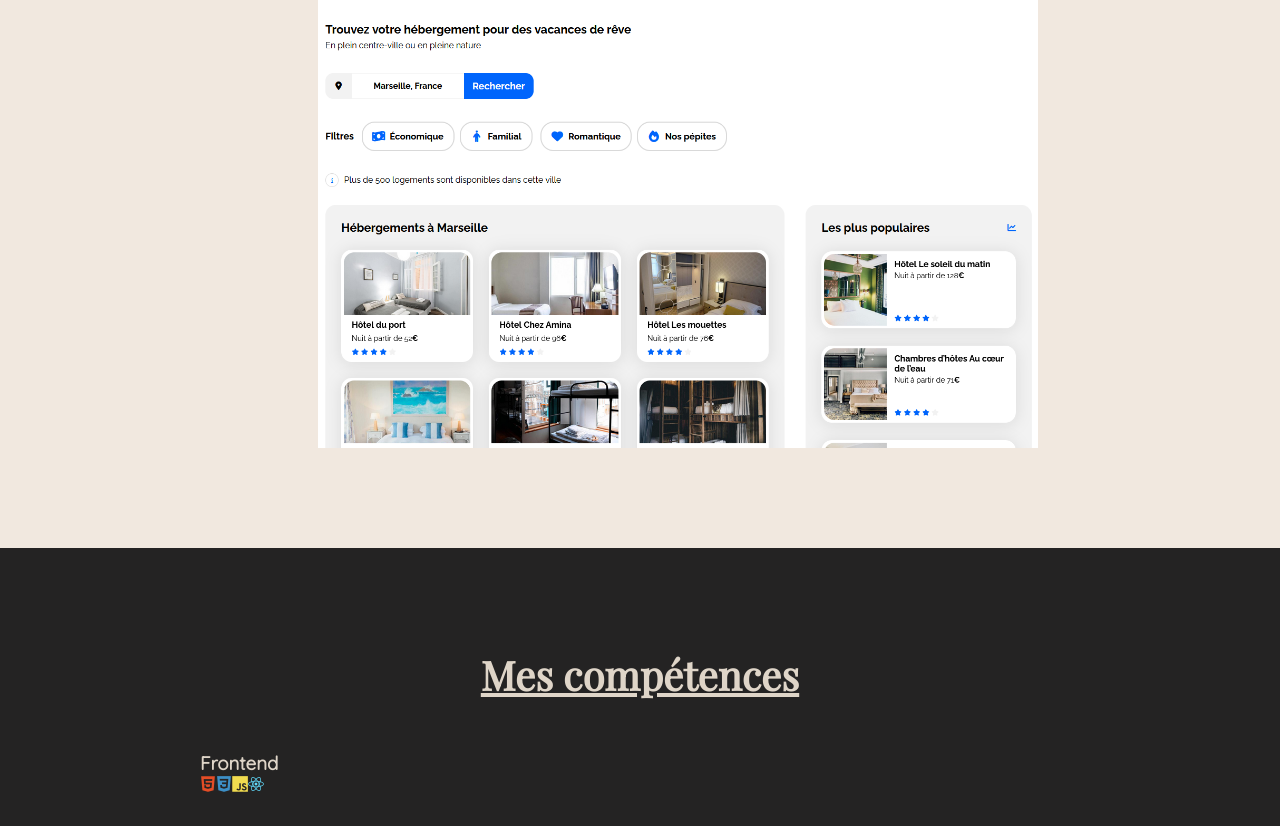
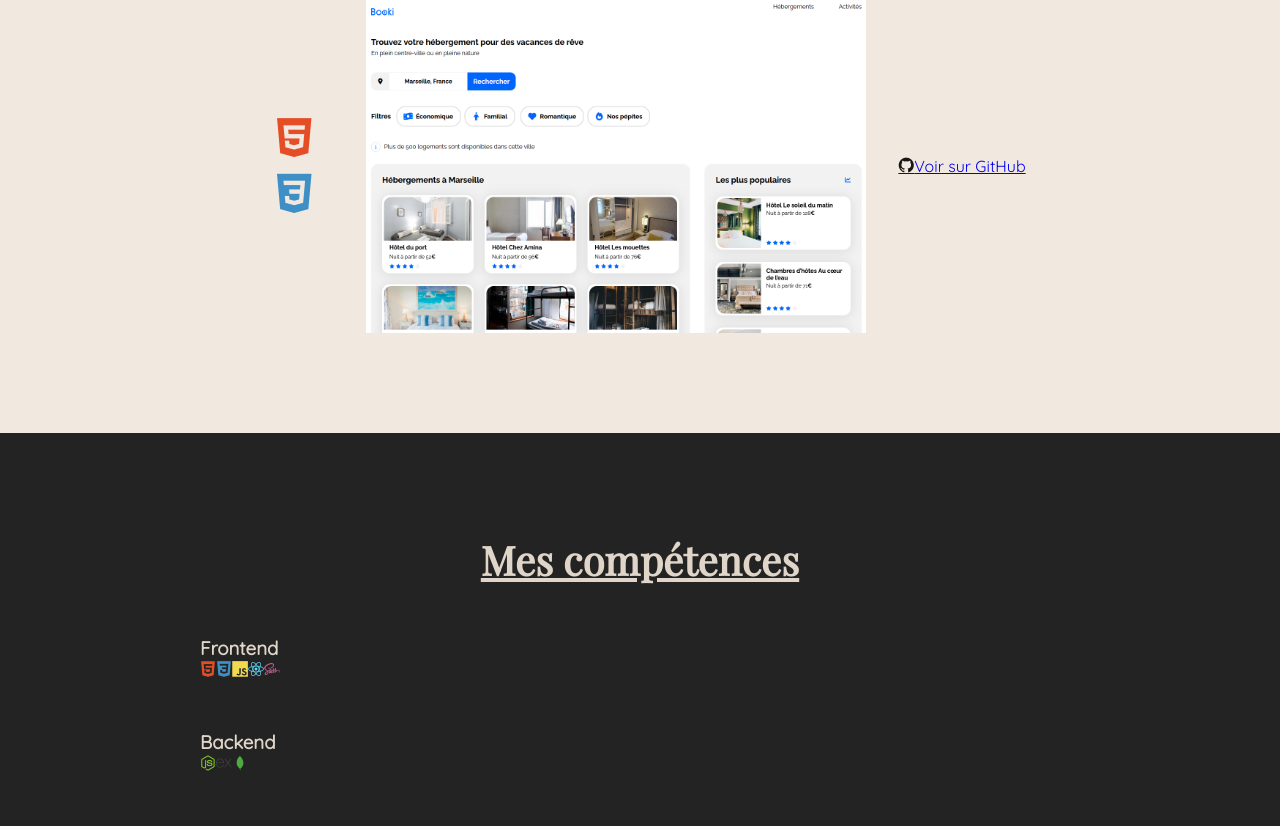
Before and after one commit to alicia-juillet/alicia-juillet.github.io, a React (Vite) app: page / in a window 1280 px wide. Shown: the part 2486-3312 px from the top of the page. Built offline with nearby package versions, Linux system fonts and the light colour scheme.

Commit message:
css-projects-ip

```diff
--- a/src/components/Contact/Contact.scss
+++ b/src/components/Contact/Contact.scss
@@ -4,6 +4,7 @@
     flex-direction: column;
     padding: 100px 200px;
     gap: 50px;
+    scroll-margin-top: 80px;
 
     h2 {
         font-size: 40px;
--- a/src/components/Projects/Projects.jsx
+++ b/src/components/Projects/Projects.jsx
@@ -10,6 +10,8 @@ import kasaLogo from "../../assets/images/Kasa.png"
 import kasaPreview from "../../assets/images/kasa-preview.png"
 import monVieuxGrimoireLogo from "../../assets/images/Mon-vieux-grimoire.png"
 import monVieuxGrimoirePreview from "../../assets/images/mon-vieux-grimoire-preview.png"
+import accessibilityIcon from "../../assets/accessibility.png";
+import seoIcon from "../../assets/seo.png";
 
 
 const projects = [
@@ -18,6 +20,7 @@ const projects = [
     name: "Booki",
     logo: bookiLogo,
     preview: bookiPreview,
+    github: "https://github.com/alicia-juillet/Booki-starter-pack.git",
     technos: ["devicon-html5-plain", "devicon-css3-plain"]
   },
   {
@@ -25,28 +28,32 @@ const projects = [
     name: "Sophie Bluel",
     logo: sophieBluelLogo,
     preview: sophieBluelPreview,
-    technos: ["devicon-html5-plain", "devicon-css3-plain"]
+    github: "https://github.com/alicia-juillet/Portfolio-architecte-sophie-bluel.git",
+    technos:["devicon-javascript-plain"],
   },
   {
     id: "nina-carducci",
     name: "Nina Carducci",
     logo: ninaCarducciLogo,
     preview: ninaCarducciPreview,
-    technos: ["devicon-html5-plain", "devicon-css3-plain"]
+    github: "https://github.com/alicia-juillet/Nina-Carducci-Dev.git",
+    technosImage: [accessibilityIcon, seoIcon]
   },
   {
     id: "kasa",
     name: "Kasa",
     logo: kasaLogo,
     preview: kasaPreview,
-    technos: ["devicon-html5-plain", "devicon-css3-plain"]
+    github: "https://github.com/alicia-juillet/location-immobiliere-kasa.git",
+    technos: ["devicon-react-plain", "devicon-sass-plain"]
   },
   {
     id: "mon-vieux-grimoire",
     name: "Mon vieux grimoire",
     logo: monVieuxGrimoireLogo,
     preview: monVieuxGrimoirePreview,
-    technos: ["devicon-html5-plain", "devicon-css3-plain"]
+    github: "https://github.com/alicia-juillet/backend.git",
+    technos: ["devicon-nodejs-plain", "devicon-express-original", "devicon-mongodb-plain"]
   },
 ];
 
@@ -70,14 +77,32 @@ function ProjectsSection() {
       <div className="project-and-technos">
 
         <div className="project-technos">
-          {activeProject.technos.map((iconClass, index) => (
-          <i key={index} className={`${iconClass} colored`}></i>
+          {activeProject.technos &&
+            activeProject.technos.map((iconClass, index) => (
+              <i key={index} className={`${iconClass} colored`}></i>
+          ))}
+
+          {activeProject.technosImage &&
+            activeProject.technosImage.map((img, index) => (
+              <img
+                key={index}
+                src={img}
+                alt={`Techno spécifique ${index + 1}`}
+                className="custom-technos-image"
+              />
           ))}
         </div>
 
         <div className="project-preview">
           <img src={activeProject.preview} alt={`Aperçu de ${activeProject.name}`} />
         </div>
+
+          <div className="project-link">
+            <a href={activeProject.github} target="_blank" rel="noopener noreferrer">
+              <i className="devicon-github-original colored"></i>
+              Voir sur GitHub
+            </a>
+  </div>
 
       </div>
 
--- a/src/components/Projects/Projects.scss
+++ b/src/components/Projects/Projects.scss
@@ -4,6 +4,7 @@
     flex-direction: column;
     padding: 100px 200px;
     gap: 50px;
+    scroll-margin-top: 80px;
 
     h2 {
         font-size: 40px;
@@ -38,30 +39,39 @@
 
     .project-and-technos{
         display: flex;
-        flex-direction: row;
         justify-content: center;
+        align-items: center;
+        gap: 32px;
+        margin-top: 32px;
+        flex-wrap: wrap;
 
 
         .project-technos {
             display: flex;
-            gap: 12px;
-            font-size: 2rem;
+            flex-direction: column;
+            align-items: center;
+            justify-content: center;
+            gap: 16px;
+            min-width: 80px;
+
 
             i {
+               font-size: 40px;
                 transition: transform 0.3s;
                 &:hover {
                 transform: scale(1.2);
+            }
             }
         }
 }
 
 
-        .project-preview{
-        display: flex;
-        justify-content: center;
+        .project-preview img{
+        display: block;
+        width: 100%;
+        height: auto;
+        max-width: 500px;
+
     }
 
     }
-
-
-}
--- a/src/components/Skills/Skills.jsx
+++ b/src/components/Skills/Skills.jsx
@@ -13,6 +13,7 @@ function Skills() {
                     <i className="devicon-css3-plain colored"title="CSS3"></i>
                     <i className="devicon-javascript-plain colored"title="JavaScript"></i>
                     <i className="devicon-react-plain colored"title="React"></i>
+                    <i className="devicon-sass-plain colored" title="SASS"></i>
                 </div>
             </div>
             <div className="skills-category">
--- a/src/components/Skills/Skills.scss
+++ b/src/components/Skills/Skills.scss
@@ -5,6 +5,7 @@
     padding: 100px 200px;
     gap: 50px;
     color: #dfd5c8;
+    scroll-margin-top: 80px;
 
     h2 {
         font-size: 40px;
```
